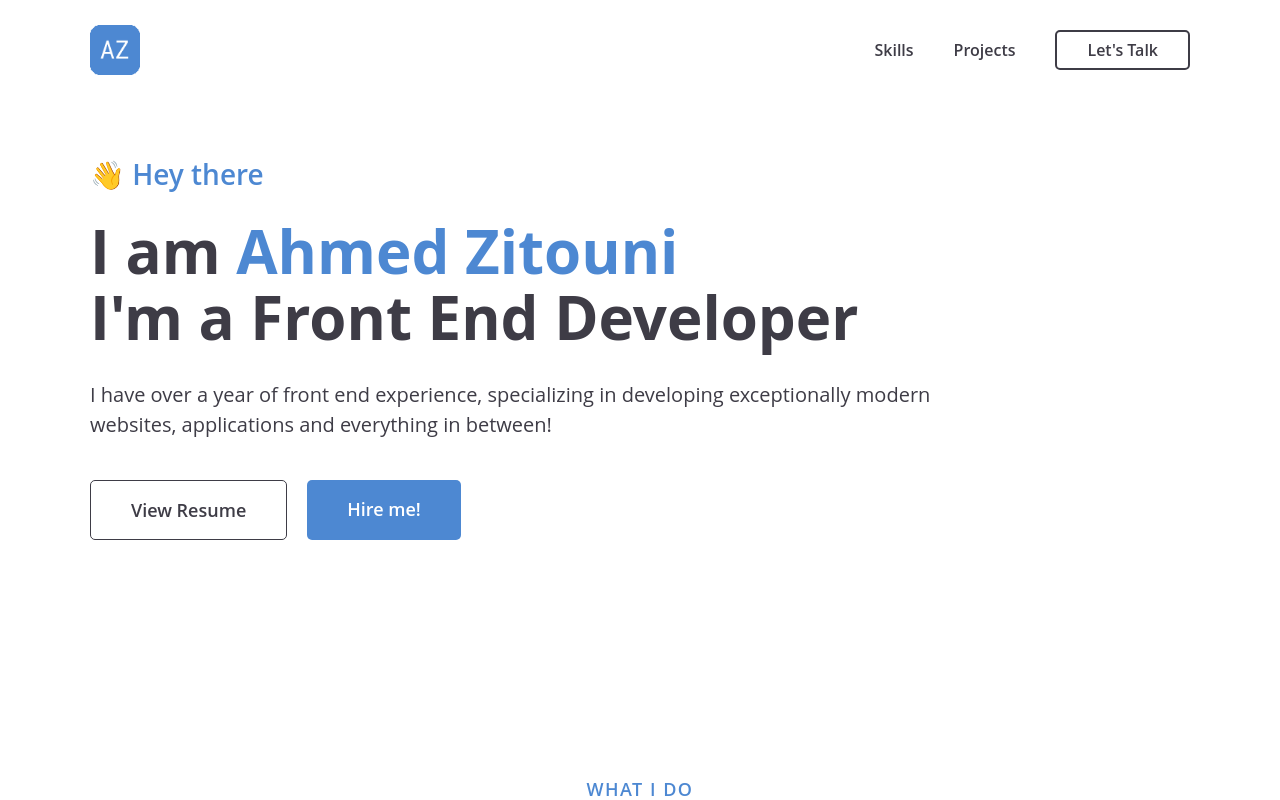
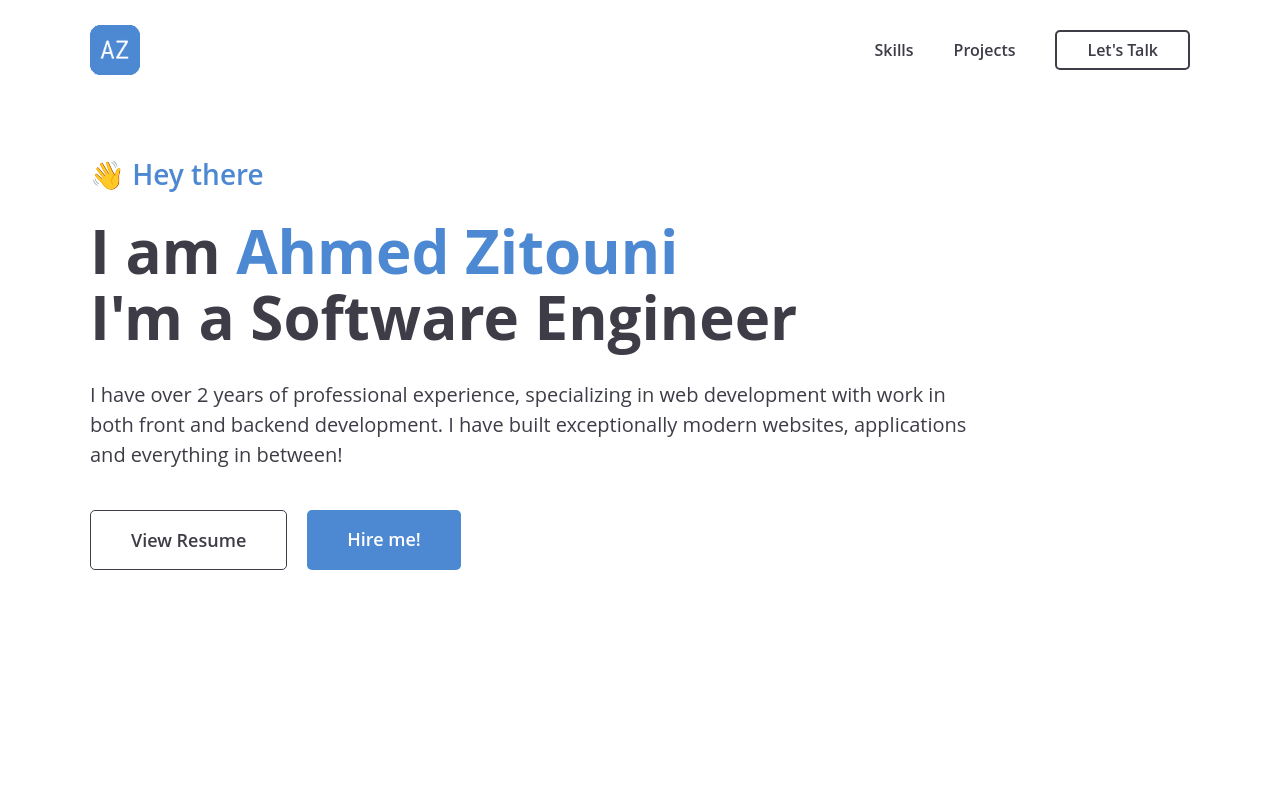
Before and after one commit to Ahmed-Zitouni/Portfolio_new, a Next.js app: page / in a window 1280 px wide. Shown: the top 800 px of the page. Built offline with nearby package versions, Linux system fonts and the light colour scheme.

Commit message:
Updating Title Text

```diff
--- a/components/Hero/Hero.js
+++ b/components/Hero/Hero.js
@@ -29,11 +29,12 @@ export default function Hero(props) {
           <Title>
             I am <Name>Ahmed Zitouni</Name>
             <br />
-            I&#x27;m a Front End Developer
+            I&#x27;m a Software Engineer
           </Title>
           <Paragraph>
-            I have over a year of front end experience, specializing in
-            developing exceptionally modern websites, applications and
+            I have over 2 years of professional experience, specializing in
+            web development with work in both front and backend development.
+            I have built exceptionally modern websites, applications and
             everything in between!
           </Paragraph>
           <ButtonsContainer>
```
